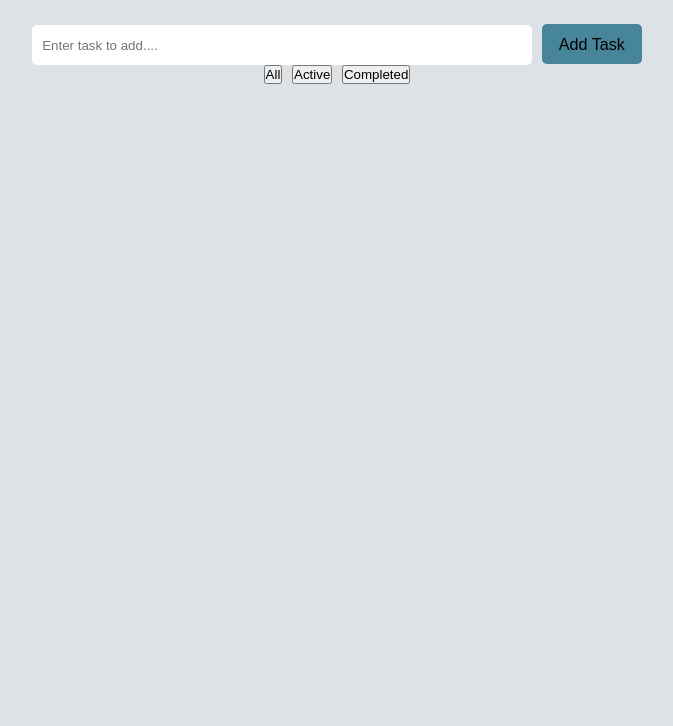
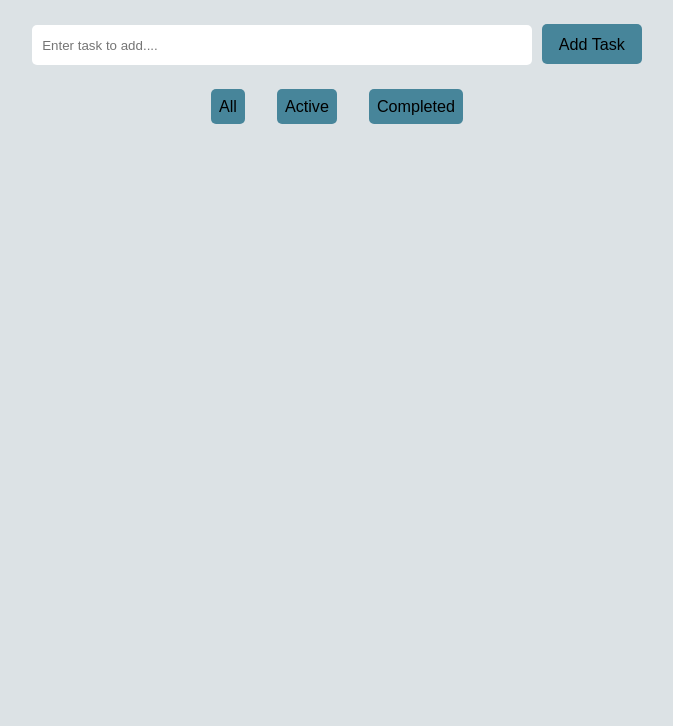
Before and after one commit to fac25/Alex-Sumithra-TestTodoList, a plain HTML site: page index.html in a window 1280 px wide. Shown: the part 94-820 px from the top of the page, without its empty margins (303-976 px from the left). Drawn offline with Linux system fonts and the light colour scheme.

Commit message:
Added button styling for filter buttons

```diff
--- a/index.html
+++ b/index.html
@@ -33,9 +33,11 @@
         />
         <input type="submit" id="form-add-btn" value="Add Task" />
       </form>
-      <button id="all">All</button>
-      <button id="active">Active</button>
-      <button id="completed">Completed</button>
+      <div id="filterButtons">
+        <button id="all">All</button>
+        <button id="active">Active</button>
+        <button id="completed">Completed</button>
+      </div>
 
       <div id="task-list-title"></div>
 
--- a/script.js
+++ b/script.js
@@ -126,6 +126,7 @@ document.getElementById("active").addEventListener("click", () => {
   });
 });
 
+//Display completed tasks
 document.getElementById("completed").addEventListener("click", () => {
   const notes = document.getElementById("task-list").children;
   Array.from(notes).forEach((note) => {
--- a/style.css
+++ b/style.css
@@ -9,6 +9,7 @@
   --scarlet: #f32013;
   --tundora: #443f3f;
   --wedgewood: #47859a;
+  --white: #ffffff;
 }
 
 * {
@@ -63,6 +64,27 @@ html {
   background-color: var(--wedgewood);
 }
 
+#filterButtons {
+  display: flex;
+  flex-direction: row;
+  justify-content: center;
+  margin-top: 1.5rem;
+  gap: 2rem;
+}
+
+#filterButtons button {
+  font-size: 1.01rem;
+  background-color: var(--wedgewood);
+  border: none;
+  border-radius: 5px;
+  padding: 0.5rem;
+  cursor: pointer;
+}
+
+#filterButtons button:hover {
+  color: var(--white);
+}
+
 /*=======================================================================================*/
 /*                                  Task List                                            */
 /*=======================================================================================*/
```
Also changed, not shown: script.test.js (line endings or trailing spaces).
